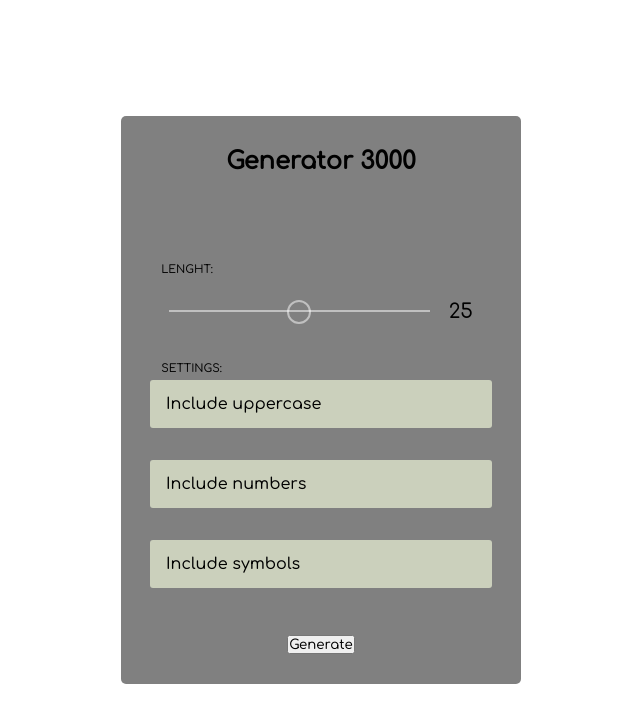
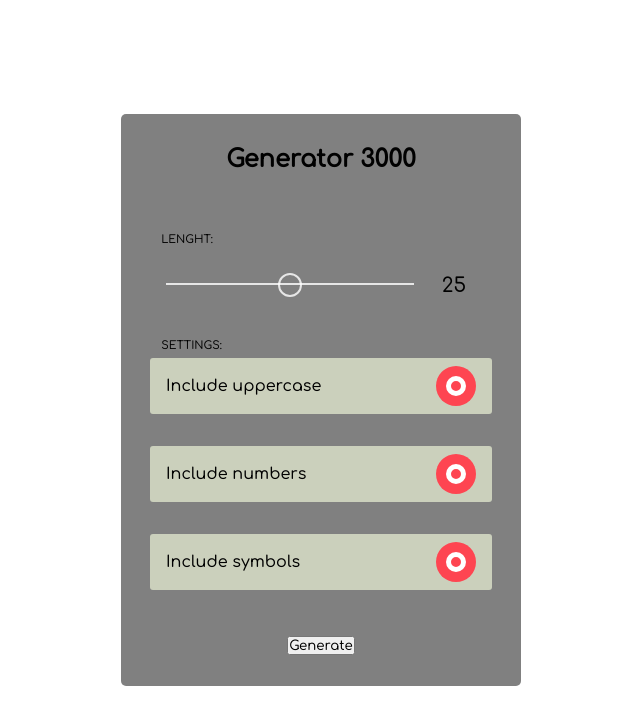
Before and after one commit to Thibaux/PasswordGenerator, a Vue app: page / in a window 1280 px wide. Shown: the top 724 px of the page, without its empty margins (319-959 px from the left). Built offline with nearby package versions, Linux system fonts and the light colour scheme.

Commit message:
Added checkboxes

```diff
--- a/src/components/Generator.vue
+++ b/src/components/Generator.vue
@@ -2,7 +2,9 @@
   <main>
     <header>
       <h2>Generator 3000</h2>
-      <div class="passwordResult">{{ password }}</div>
+      <div class="passwordResult">
+        {{ password }}sldkfj;sdlkjf;slkdjf;lskdjf
+      </div>
     </header>
     <section>
       <div class="settings">
@@ -21,12 +23,30 @@
         <p class="smallText">SETTINGS:</p>
         <div class="setting">
           <p>Include uppercase</p>
+          <div class="checkboxDiv">
+            <input type="checkbox" id="toggle" />
+            <label for="toggle" class="toggleWrapper">
+              <div class="toggle"></div>
+            </label>
+          </div>
         </div>
         <div class="setting">
           <p>Include numbers</p>
+          <div class="checkboxDiv">
+            <input type="checkbox" id="toggle" />
+            <label for="toggle" class="toggleWrapper">
+              <div class="toggle"></div>
+            </label>
+          </div>
         </div>
         <div class="setting">
           <p>Include symbols</p>
+          <div class="checkboxDiv">
+            <input type="checkbox" id="toggle" />
+            <label for="toggle" class="toggleWrapper">
+              <div class="toggle"></div>
+            </label>
+          </div>
         </div>
       </div>
     </section>
@@ -55,7 +75,7 @@ main {
   flex-direction: column;
   align-items: center;
   align-self: center;
-  justify-content: space-evenly;
+  justify-content: space-between;
   background-color: gray;
   width: 25em;
   height: auto;
@@ -69,12 +89,12 @@ header {
   padding-top: 2em;
 
   h2 {
-    padding-bottom: 2em;
+    padding-bottom: 0.8em;
   }
 
   .passwordResult {
     background-color: $color_orange;
-    border-radius: 10px;
+    border-radius: 8px;
     height: auto;
     width: 90%;
     padding: 0.5em;
@@ -85,7 +105,7 @@ header {
 
 section {
   margin-top: 10%;
-  height: 60%;
+  height: 50%;
   width: 90%;
   padding-bottom: 2em;
 
@@ -104,13 +124,14 @@ section {
     }
 
     .setting {
-      height: 3em;
+      height: 3.5em;
       width: 100%;
       border-radius: 3px;
       display: flex;
       align-items: center;
-      justify-content: flex-start;
+      justify-content: space-between;
       padding-left: 1em;
+      padding-right: 1em;
       background-color: $color_light_gray;
 
       &:not(:last-child) {
@@ -122,17 +143,17 @@ section {
       width: 100%;
       display: flex;
       align-items: center;
-      justify-content: space-evenly;
+      justify-content: space-between;
       background-color: transparent;
+
+      .lenghtSlider {
+        width: 80%;
+      }
 
       p {
         padding-top: 0.6em;
+        padding-right: 0.5em;
         font-size: 125%;
-      }
-
-      .lenghtSlider {
-        width: 80%;
-        margin-left: -5%;
       }
     }
   }
@@ -147,9 +168,129 @@ footer {
   padding-bottom: 1em;
 }
 
+// Checkbox magic
+.checkboxDiv {
+  input {
+    display: none;
+  }
+
+  .toggleWrapper {
+    z-index: 3;
+    display: flex;
+    align-items: center;
+    justify-content: center;
+    cursor: pointer;
+    transition: all 0.2s;
+    width: 40px;
+    height: 40px;
+    border-radius: 50%;
+    background-color: #fe4551;
+
+    &:active {
+      width: 35px;
+      height: 35px;
+
+      .toggle {
+        height: 7px;
+        width: 7px;
+      }
+    }
+
+    .toggle {
+      transition: all 0.2s ease-in-out;
+      height: 4px;
+      width: 4px;
+      background-color: transparent;
+      border: 10px solid #fff;
+      border-radius: 50%;
+      cursor: pointer;
+
+      animation: red 0.7s linear forwards;
+    }
+  }
+
+  .background {
+    position: absolute;
+    height: 100vh;
+    width: 100vw;
+    background-color: #fef5f4;
+  }
+
+  input:checked {
+    & ~ .background {
+      background-color: #f9faf7;
+    }
+    & + .toggleWrapper {
+      background-color: #48e98a;
+
+      .toggle {
+        width: 0;
+        background-color: #fff;
+        border-color: transparent;
+        border-radius: 30px;
+        animation: green 0.7s linear forwards !important;
+      }
+    }
+  }
+
+  @keyframes red {
+    0% {
+      height: 30px;
+      width: 0;
+      border-width: 2px;
+    }
+    55% {
+      height: 13px;
+      width: 27px;
+      border-width: 5px;
+    }
+
+    70% {
+      height: 20px;
+      width: 20px;
+      border-width: 5px;
+    }
+
+    85% {
+      height: 15px;
+      width: 25px;
+      border-width: 5px;
+    }
+
+    100% {
+      height: 20px;
+      width: 20px;
+      border-width: 5px;
+    }
+  }
+
+  @keyframes green {
+    0% {
+      height: 10px;
+      width: 10px;
+      border-width: 3px;
+    }
+    25%,
+    55%,
+    85% {
+      height: 20px;
+      width: 2px;
+      border-width: 3px;
+    }
+
+    40%,
+    70%,
+    100% {
+      height: 20px;
+      width: 0;
+      border-width: 3px;
+    }
+  }
+}
+
 // Range slider magic
-$color__default: rgba(255, 255, 255, 0.5);
-$color__hover: rgba(255, 255, 255, 0.7);
+$color__default: rgba(255, 255, 255, 0.8);
+$color__hover: rgba(255, 255, 255, 1);
 $color__active: rgba(255, 255, 255, 1);
 
 input[type="range"] {
```
